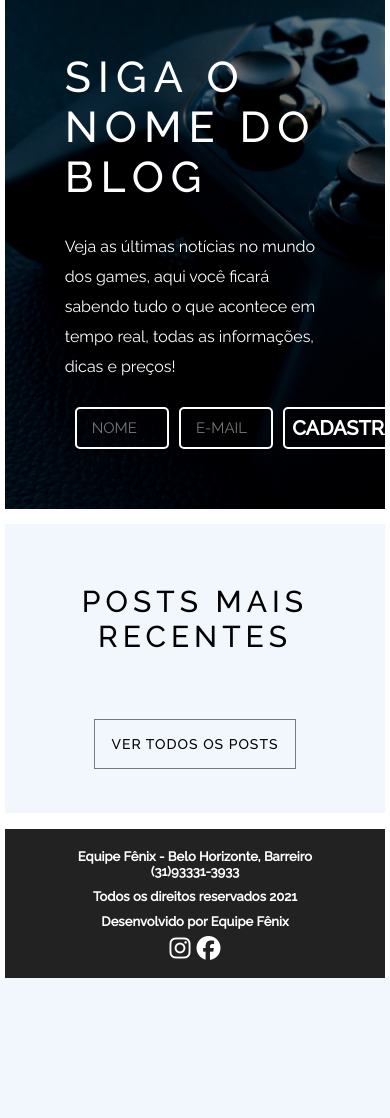
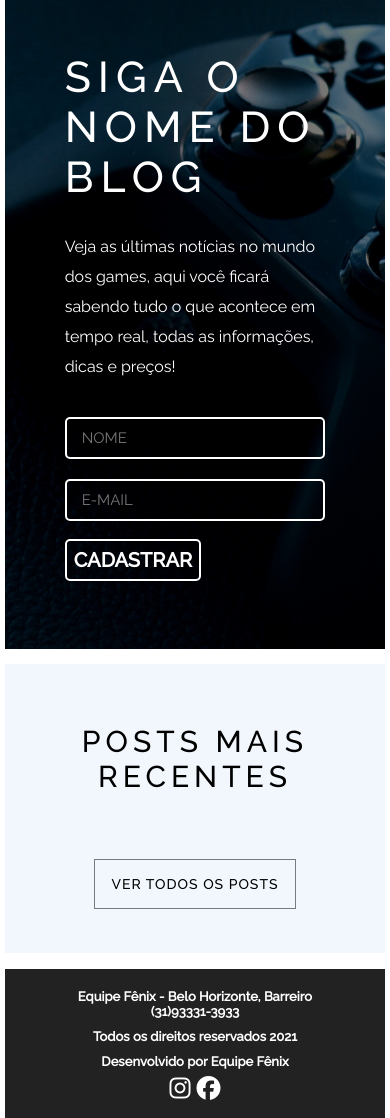
Before and after one commit to arturfber/Projeto_Fenix, a PHP site: page / in a window 390 px wide; the page is wider, and only the part inside the window is pictured. Shown: the part 327-1445 px from the top of that part. Before the commit the page ends 1305 px from the top of that part, so only its background shows below. Run offline with PHP 8.4, Linux system fonts and the light colour scheme; data that the repository does not hold is empty; some libraries are stand-ins or nearby versions; some web fonts are replaced.

Commit message:
update css

```diff
--- a/blog/css/style.css
+++ b/blog/css/style.css
@@ -375,8 +375,14 @@ footer{
         padding: 15px 50px;
     }
 
-    .seguir div .info-seguir form{
-        display: ;
+    .box-input{
+        width: 100%;
+        padding: 10px 0;
+    }
+
+    .box-submit{
+        width: 100%;
+        padding: 17px 0;
     }
 
 }
```
